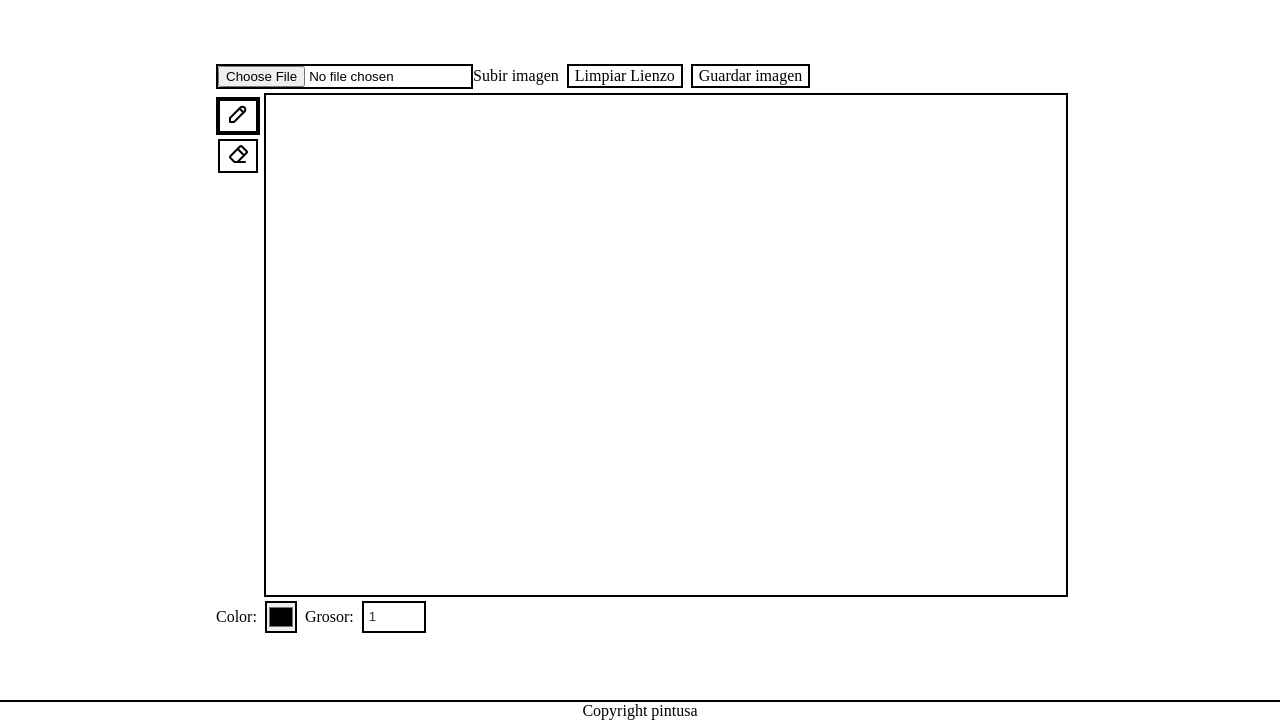
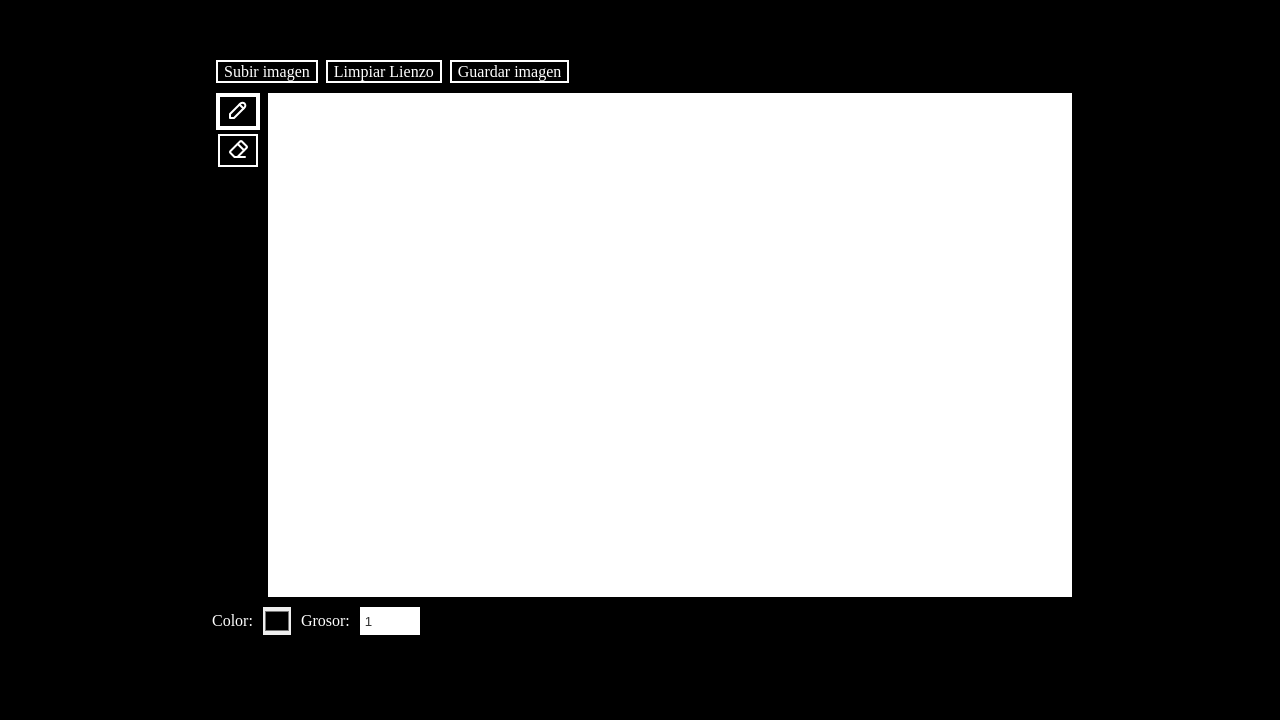
Before and after one commit to SantiMoyano/pintusa-app, a plain HTML site: page index.html in a window 1280 px wide. Shown: the part 86-806 px from the top of the page. Drawn offline with Linux system fonts and the light colour scheme; a web font is replaced by a local one.

Commit message:
Add styles for app colors

```diff
--- a/index.html
+++ b/index.html
@@ -20,10 +20,16 @@
     <main>
       <div class="top">
         <ul>
-          <!--<li><button id="file-input">Subir imagen</button></li>-->
-          <li><input type="file" id="file-input" />Subir imagen</li>
-          <li><button id="clear-canvas">Limpiar Lienzo</button></li>
-          <li><button>Guardar imagen</button></li>
+          <li>
+            <input type="file" id="file-input" />
+            <label for="file-input">Subir imagen</label>
+          </li>
+          <li>
+            <label id="clear-canvas">Limpiar Lienzo</label>
+          </li>
+          <li>
+            <label for="file-input">Guardar imagen</label>
+          </li>
         </ul>
         <div class="canvas-box">
           <div class="actions">
--- a/styles/styles.css
+++ b/styles/styles.css
@@ -6,8 +6,13 @@ li {
   padding: 0;
 }
 
+p {
+  color: white;
+}
+
 body {
   font-family: "Gabarito";
+  background-color: rgb(0, 0, 0);
 }
 
 button {
@@ -22,13 +27,14 @@ header {
   align-items: baseline;
   gap: 24px;
   padding: 16px 0 0 32px;
-  border-bottom: 2px solid black;
+  border-bottom: 2px solid rgb(255, 255, 255);
 }
 
 h1 {
   margin: 0;
   padding: 0;
   font-size: 48px;
+  color: white;
 }
 
 /* Main */
@@ -40,6 +46,7 @@ main {
   justify-content: center;
   width: 100%;
   min-height: 88dvh;
+  background-color: rgb(0, 0, 0);
 }
 
 .content {
@@ -63,16 +70,21 @@ main {
   gap: 4px;
 }
 
-button {
+button,
+label {
   transition: background-color 0.2s ease;
 }
 
+button {
+  border: solid 2px rgb(0, 0, 0);
+  filter: invert(100%);
+}
+
 button:hover {
-  border-color: white;
-  background-color: white;
+  border: solid 4px rgb(255, 255, 255);
+  background-color: rgb(255, 255, 255);
+  filter: invert(0%);
   cursor: pointer;
-  font-weight: bold;
-  filter: invert(100%);
 }
 
 object {
@@ -87,20 +99,33 @@ ul {
   list-style: none;
   justify-content: flex-start;
   width: 100%;
+  padding: 4px;
 }
 
 li {
-  padding: 4px;
+  padding: 8px 4px;
 }
 
-button {
+label {
   font-family: "Gabarito";
   font-size: 16px;
-  border: black solid 2px;
+  border: rgb(255, 255, 255) solid 2px;
+}
+
+label {
+  color: white;
+  padding: 1px 6px;
+}
+
+label:hover {
+  background-color: rgb(255, 255, 255);
+  color: rgb(0, 0, 0);
+  cursor: pointer;
 }
 
 canvas {
-  border: 2px solid black;
+  border: 2px solid rgb(255, 255, 255);
+  background-color: white;
 }
 
 .actions {
@@ -108,10 +133,11 @@ canvas {
   align-items: center;
   justify-content: space-between;
   width: 100%;
+  padding: 0 8px;
 }
 
 .selected {
-  border: solid 4px black;
+  border: solid 4px rgb(0, 0, 0);
 }
 
 .down-tools {
@@ -123,7 +149,7 @@ canvas {
 .down-tools div {
   display: flex;
   align-items: center;
-  padding: 4px;
+  padding: 8px 4px;
 }
 
 #color {
@@ -142,6 +168,7 @@ input[type="color"]:hover {
 }
 
 .down-tools span {
+  color: white;
   padding-right: 8px;
 }
 
@@ -161,8 +188,7 @@ select:hover {
 }
 
 input[type="file"] {
-  appearance: none;
-  border: 2px solid black;
+  display: none;
 }
 
 /* Footer */
```
